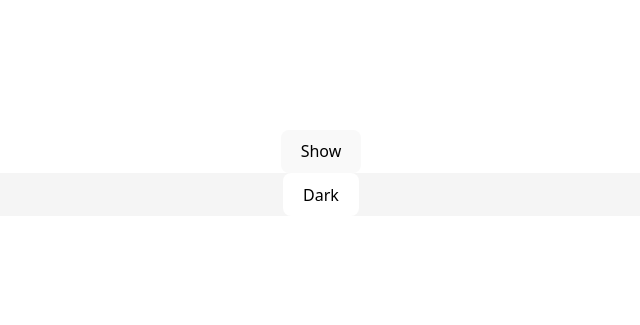
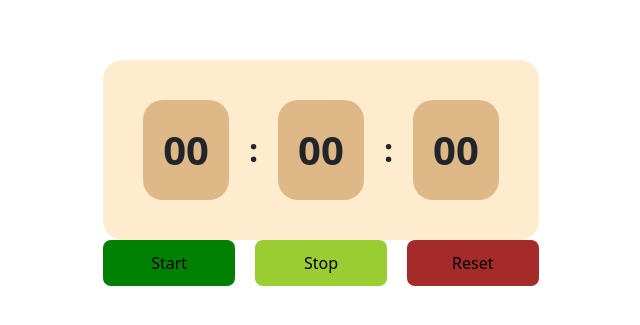
Before and after one commit to kakadiya326/React-Practice-Vector, a React (Vite) app in the folder firstApp/: page / in a window 1280 px wide. Shown: the part 227-552 px from the top of the page, without its empty margins (319-959 px from the left). Built offline with nearby package versions, Linux system fonts and the light colour scheme.

Commit message:
Added small practice to app.jsx

```diff
--- a/firstApp/index.html
+++ b/firstApp/index.html
@@ -1,13 +1,23 @@
 <!doctype html>
 <html lang="en">
+
 <head>
   <meta charset="UTF-8" />
   <link rel="icon" type="image/svg+xml" href="/vite.svg" />
+  <link href="https://cdn.jsdelivr.net/npm/bootstrap@5.3.8/dist/css/bootstrap.min.css" rel="stylesheet"
+    integrity="sha384-sRIl4kxILFvY47J16cr9ZwB07vP4J8+LH7qKQnuqkuIAvNWLzeN8tE5YBujZqJLB" crossorigin="anonymous" />
+
+  <script src="https://cdn.jsdelivr.net/npm/bootstrap@5.3.8/dist/js/bootstrap.bundle.min.js"
+    integrity="sha384-FKyoEForCGlyvwx9Hj09JcYn3nv7wiPVlz7YYwJrWVcXK/BmnVDxM+D2scQbITxI" crossorigin="anonymous">
+    </script>
+
   <meta name="viewport" content="width=device-width, initial-scale=1.0" />
   <title>package.json</title>
 </head>
+
 <body>
   <div id="root"></div>
   <script type="module" src="/src/main.jsx"></script>
 </body>
+
 </html>
--- a/firstApp/src/App.jsx
+++ b/firstApp/src/App.jsx
@@ -12,6 +12,13 @@ import RenderPropsBtn7 from './Components/RenderPropsBtn7'
 import RCompIterateArrObj8 from './Components/RCompIterateArrObj8'
 import StateManage9 from './Components/StateManage9'
 import ConditionalRen10 from './Components/ConditionalRen10'
+import FormDataCollect11 from './Components/formDataCollect11'
+import Todo12 from './Components/todo12'
+import CollectFormData13 from './Components/CollectFormData13'
+import LifeCycle14 from './Components/lifeCycle14'
+import BmiCalculator15 from './Components/bmiCalculator15'
+import DigitalClock16 from './Components/DigitalClock16'
+import StopWatch17 from './Components/StopWatch17'
 
 function App() {
 
@@ -147,8 +154,28 @@ function App() {
       {/* <StateManage9 /> */}
 
       {/* def-10 */}
-      <ConditionalRen10/>
+      {/* <ConditionalRen10/> */}
 
+      {/* def-11 */}
+      {/* <FormDataCollect11 /> */}
+
+      {/* def-12 */}
+      {/* <Todo12 /> */}
+
+      {/* def-13 */}
+      {/* <CollectFormData13/> */}
+
+      {/* def-14 */}
+      {/* <LifeCycle14 /> */}
+
+      {/* def-15 */}
+      {/* <BmiCalculator15/> */}
+
+      {/* def-16 */}
+      {/* <DigitalClock16 /> */}
+
+      {/* def-17 */}
+      <StopWatch17 />
     </>
   )
 }
--- a/firstApp/src/css/card.css
+++ b/firstApp/src/css/card.css
@@ -10,22 +10,24 @@
     background-color: brown;
 }
 
-.dt{
+.dt {
     width: 1000px;
     background-color: black;
     color: white;
 }
-.lt{
+
+.lt {
     background-color: whitesmoke;
     color: black;
     width: 1000px;
 }
 
-.lt button{
-    background-color: white ;
+.lt button {
+    background-color: white;
     color: black;
 }
-.dt button{
+
+.dt button {
     background-color: black;
     color: white;
 }
@@ -122,3 +124,78 @@ img {
 .resetbtn {
     background-color: coral;
 }
+
+.clock-con {
+    width: 100%;
+    display: flex;
+    justify-content: center;
+    align-items: center;
+    gap: 20px;
+    background-color: blanchedalmond;
+    padding: 40px;
+    border-radius: 20px;
+    font-size: xx-large;
+    font-weight: 600;
+}
+.clock-con span{
+    background-color: burlywood;
+    padding: 20px;
+    font-size: 40px;
+    border-radius: 20px;
+}
+
+.stop-btns{
+    display: flex;
+    justify-content: space-around;
+    gap: 20px;
+}
+
+.stop-btns button{
+    width: 33%;
+    box-sizing: border-box;
+}
+
+.stop-btns button:nth-child(1){
+    background-color: green;
+}
+.stop-btns button:nth-child(1):hover{
+    background-color: white;
+    border: 2px solid green;
+    color: green;
+}
+
+.stop-btns button:nth-child(2){
+    background-color: yellowgreen;
+}
+.stop-btns button:nth-child(2):hover{
+    background-color: white;
+    border: 2px solid yellowgreen;
+    color: yellowgreen;
+}
+
+.stop-btns button:nth-child(3){
+    background-color: brown;
+}
+.stop-btns button:nth-child(3):hover{
+    background-color: white;
+    border: 2px solid brown;
+    color: brown;
+}
+
+.numAni{
+    width: 300px;
+    height: 15vh;
+    background-color: aqua;
+    display: flex;
+    justify-content: center;
+    align-items: center;
+    animation: slide 1s infinite ease-in-out;
+    position: absolute;
+    top: 50px;
+    bottom: 50px;
+}
+@keyframes slide{
+    from{
+        top: 90px;
+    }
+}
```
Lines whose indentation alone changed are shown as unchanged.
